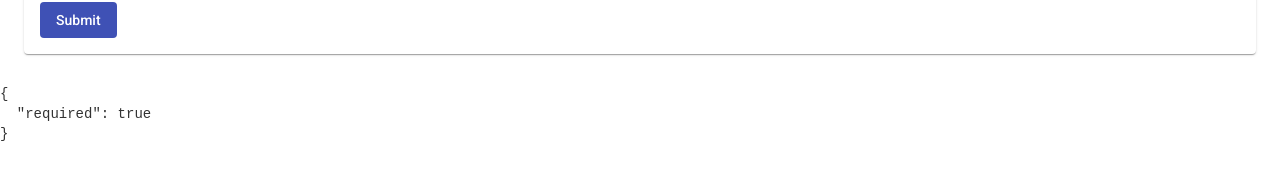
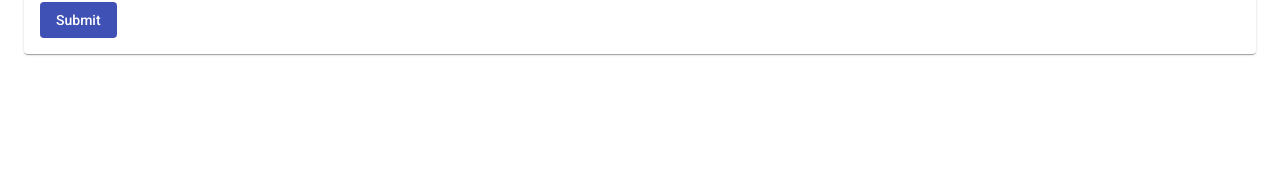
Before and after one commit to IgorShevchuk111/angular-course, an Angular app: page /FormsAndValidation in a window 1280 px wide. Shown: the part 372-552 px from the top of the page. Built offline with nearby package versions, Linux system fonts and the light colour scheme.

Commit message:
add changes

```diff
--- a/src/app/components/forms-and-validation/forms-and-validation.component.html
+++ b/src/app/components/forms-and-validation/forms-and-validation.component.html
@@ -18,5 +18,3 @@
         <button mat-flat-button color="primary" type="submit">Submit</button>
     </form>
 </mat-card>
-
-<pre>{{this.form.get('email')?.errors | json}}</pre>
```
